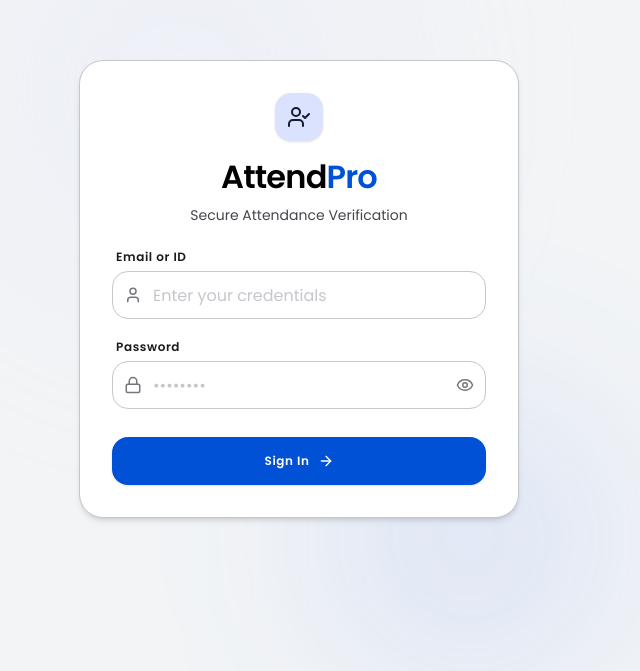
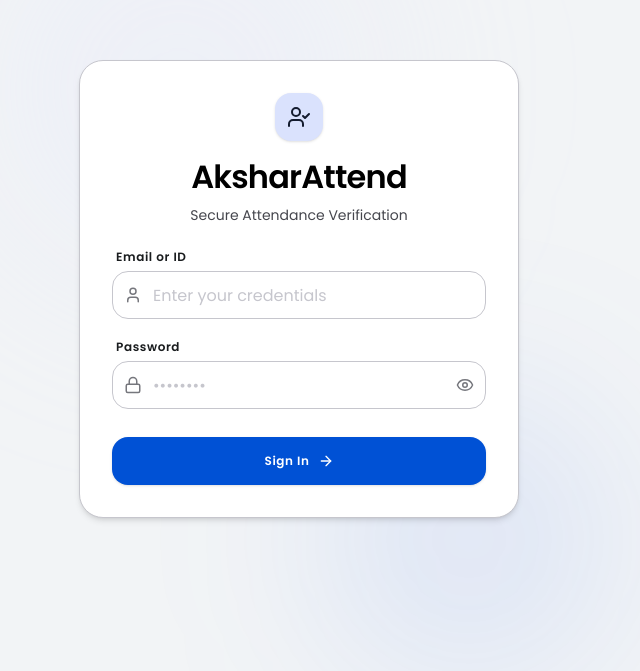
Before and after one commit to Sq-root/QR-Code-Based-Attendance-Management-System, a React (Vite) app: page /login in a window 1280 px wide. Shown: the part 111-782 px from the top of the page, without its empty margins (341-981 px from the left). Built offline with nearby package versions, Linux system fonts and the light colour scheme.

Commit message:
Change app name to AksharAttend using a central constant

```diff
--- a/index.html
+++ b/index.html
@@ -4,7 +4,7 @@
     <meta charset="UTF-8" />
     <link rel="icon" type="image/svg+xml" href="/favicon.svg" />
     <meta name="viewport" content="width=device-width, initial-scale=1.0" />
-    <title>qr-based-attendance-system</title>
+    <title>AksharAttend</title>
   </head>
   <body>
     <div id="root"></div>
--- a/package.json
+++ b/package.json
@@ -13,6 +13,7 @@
     "@hookform/resolvers": "^5.4.0",
     "@tanstack/react-query": "^5.101.0",
     "axios": "^1.18.0",
+    "html5-qrcode": "^2.3.8",
     "lucide-react": "^1.20.0",
     "react": "^19.2.6",
     "react-dom": "^19.2.6",
--- a/src/components/dashboard/MobileHeader.tsx
+++ b/src/components/dashboard/MobileHeader.tsx
@@ -1,11 +1,12 @@
 import React from 'react';
 import { Bell } from 'lucide-react';
 import { toast } from 'sonner';
+import { APP_NAME } from '../../constants';
 
 export const MobileHeader: React.FC = () => {
   return (
     <header className="bg-surface-bright border-b border-outline-variant/50 flex md:hidden justify-between items-center px-margin-mobile w-full h-16 sticky top-0 z-30 shadow-xs">
-      <h1 className="text-title-md font-bold text-primary font-sans">AttendPro</h1>
+      <h1 className="text-title-md font-bold text-primary font-sans">{APP_NAME}</h1>
       <div className="flex items-center gap-4">
         <button
           className="text-on-surface-variant hover:text-secondary p-1.5 transition-colors cursor-pointer"
--- a/src/components/dashboard/ScannerOverlay.tsx
+++ b/src/components/dashboard/ScannerOverlay.tsx
@@ -1,6 +1,7 @@
 import React from 'react';
 import { X, ScanLine, Camera } from 'lucide-react';
 import { toast } from 'sonner';
+import { APP_NAME } from '../../constants';
 
 interface ScannerOverlayProps {
   isOpen: boolean;
@@ -28,7 +29,7 @@ export const ScannerOverlay: React.FC<ScannerOverlayProps> = ({
         >
           <X className="w-5 h-5 text-white" />
         </button>
-        <div className="font-title-md text-white font-bold tracking-tight">AttendPro Viewfinder</div>
+        <div className="font-title-md text-white font-bold tracking-tight">{APP_NAME} Viewfinder</div>
         <div className="w-12" /> {/* Spacer */}
       </div>
 
--- a/src/constants/index.ts
+++ b/src/constants/index.ts
@@ -1,3 +1,5 @@
+export const APP_NAME = 'AksharAttend';
+
 export const API_BASE_URL = import.meta.env.VITE_API_URL || 'https://jsonplaceholder.typicode.com';
 
 export const ROUTES = {
--- a/src/pages/Login.tsx
+++ b/src/pages/Login.tsx
@@ -7,7 +7,7 @@ import { Eye, EyeOff, Lock, User, ArrowRight, UserCheck } from 'lucide-react';
 import { toast } from 'sonner';
 import LoadingSpinner from '../components/LoadingSpinner';
 import { useLogin } from '../queries/authQueries';
-import { ROUTES } from '../constants';
+import { ROUTES, APP_NAME } from '../constants';
 
 // Define Zod validation schema
 const loginSchema = z.object({
@@ -87,7 +87,7 @@ export const Login: React.FC = () => {
           <div className="w-16 h-16 bg-secondary-container rounded-xl flex items-center justify-center text-on-secondary-container shadow-sm mb-1">
             <UserCheck className="w-8 h-8 text-on-secondary-container" />
           </div>
-          <h1 className="font-sans text-headline-lg-mobile font-semibold text-primary tracking-tight">AttendPro</h1>
+          <h1 className="font-sans text-headline-lg-mobile font-semibold text-primary tracking-tight">{APP_NAME}</h1>
           <p className="text-body-sm text-on-surface-variant">Secure Access Portal</p>
         </header>
 
@@ -100,7 +100,7 @@ export const Login: React.FC = () => {
               <UserCheck className="w-6 h-6 text-on-primary-fixed" />
             </div>
             <h1 className="font-sans text-headline-lg font-semibold text-primary tracking-tight">
-              Attend<span className="text-secondary">Pro</span>
+              {APP_NAME}
             </h1>
             <p className="text-body-sm text-on-surface-variant">Secure Attendance Verification</p>
           </div>
--- a/src/services/authService.ts
+++ b/src/services/authService.ts
@@ -1,5 +1,5 @@
 import api from './api';
-import { API_ENDPOINTS } from '../constants';
+import { API_ENDPOINTS, APP_NAME } from '../constants';
 import type { LoginCredentials, AuthResponse } from '../types';
 
 export const authService = {
@@ -34,7 +34,7 @@ export const authService = {
           id: 'usr_1',
           name: credentials.role === 'admin' ? 'Admin User' : 'Standard Attendee',
           role: credentials.role,
-          email: credentials.identifier.includes('@') ? credentials.identifier : `${credentials.identifier}@attendpro.com`,
+          email: credentials.identifier.includes('@') ? credentials.identifier : `${credentials.identifier}@${APP_NAME.toLowerCase()}.com`,
         }
       };
     }
```
Also changed, not shown: 2 other files (tests, documents, lock files or other folders).
